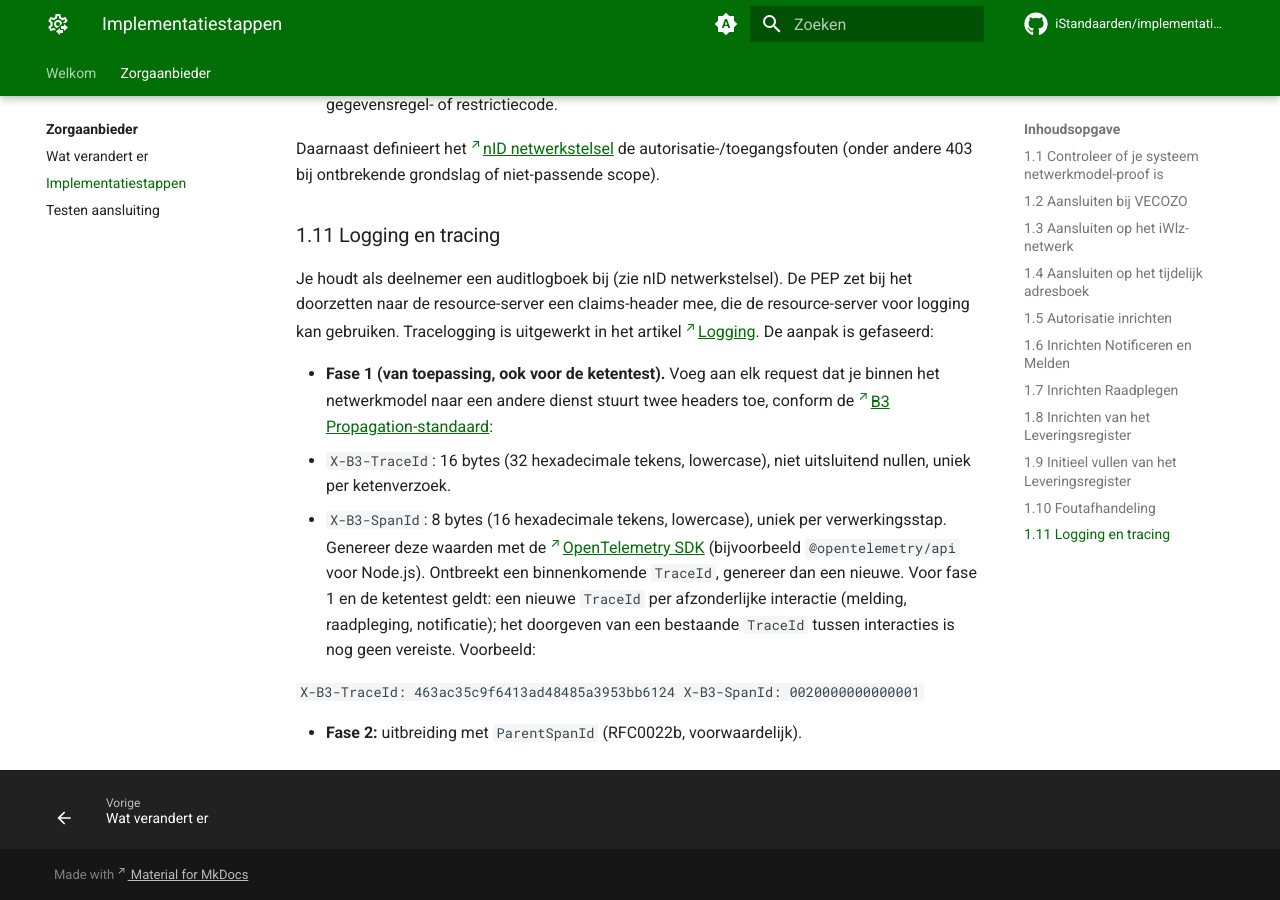
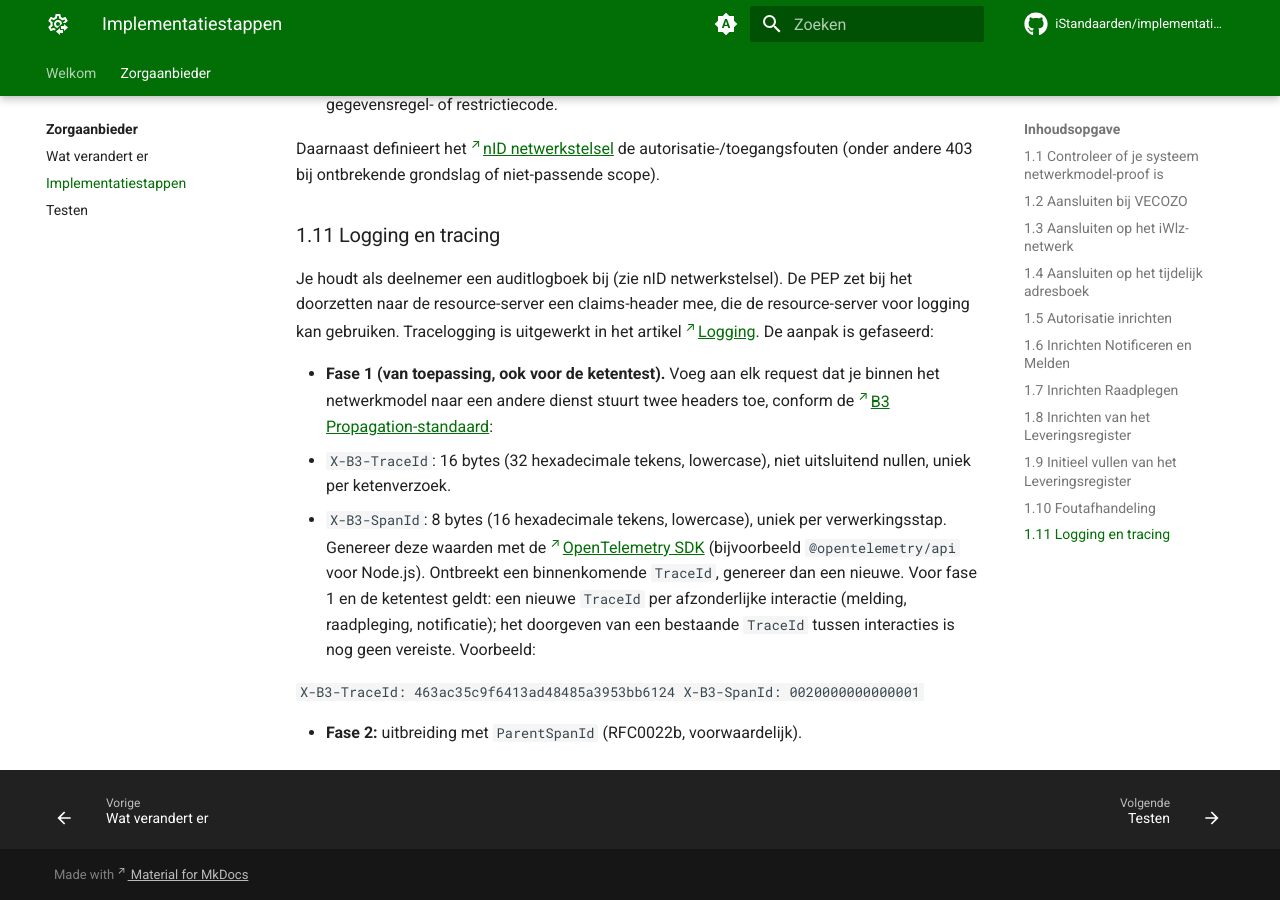
Before and after one commit to iStandaarden/implementatiehandleiding-netwerkmodel, an MkDocs documentation site: the page built from docs/zorgaanbieder/implementatiestappen.md, in a window 1280 px wide and 900 px high, scrolled down 8551 px. Built offline with MkDocs 1.6.1 and Material for MkDocs 9.7.7, drawn with Linux system fonts in a browser that asks for light colours; comment, search, counter and statistics services are not loaded; the version menu is left out.

Commit message:
structuur aangepast

```diff
--- a/mkdocs.yml
+++ b/mkdocs.yml
@@ -121,4 +121,4 @@ nav:
       - zorgaanbieder/index.md
       - Wat verandert er: zorgaanbieder/wat-verandert-er.md
       - Implementatiestappen: zorgaanbieder/implementatiestappen.md
-      - Testen aansluiting: zorgaanbieder/testen-aansluiting.md
+      - Testen: zorgaanbieder/testen.md
```
